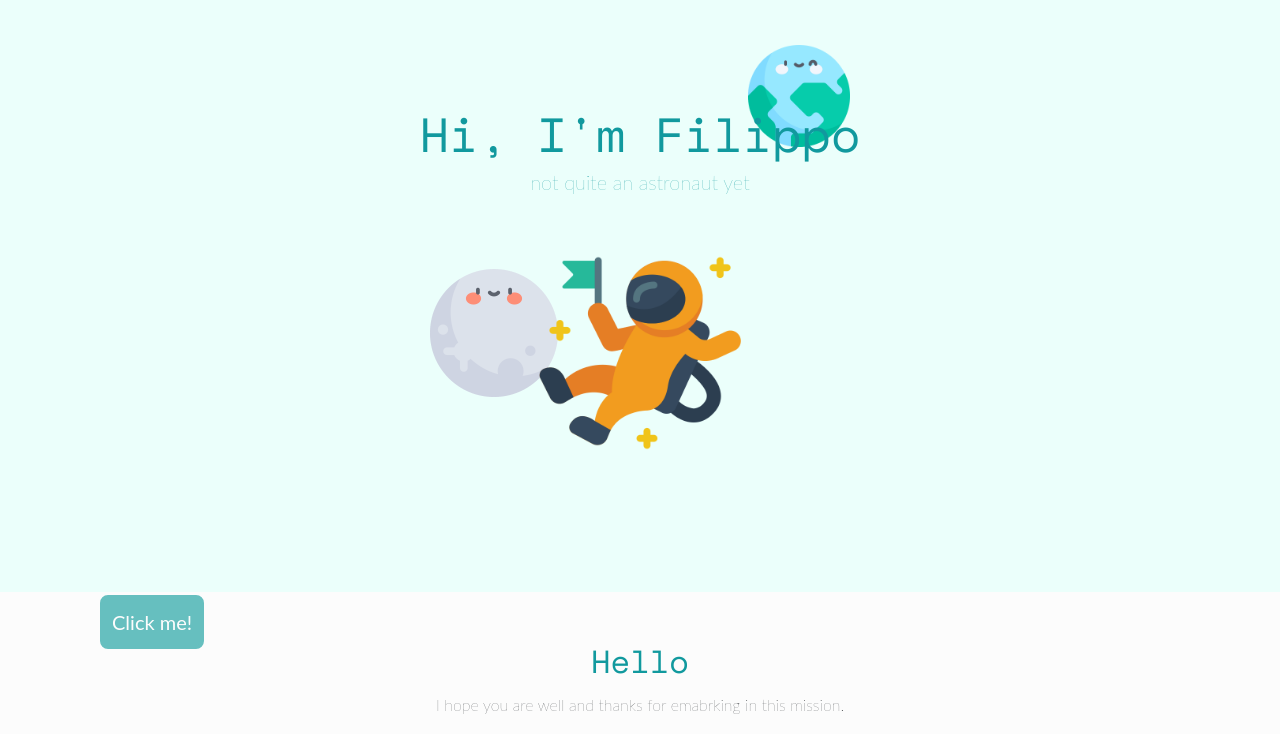
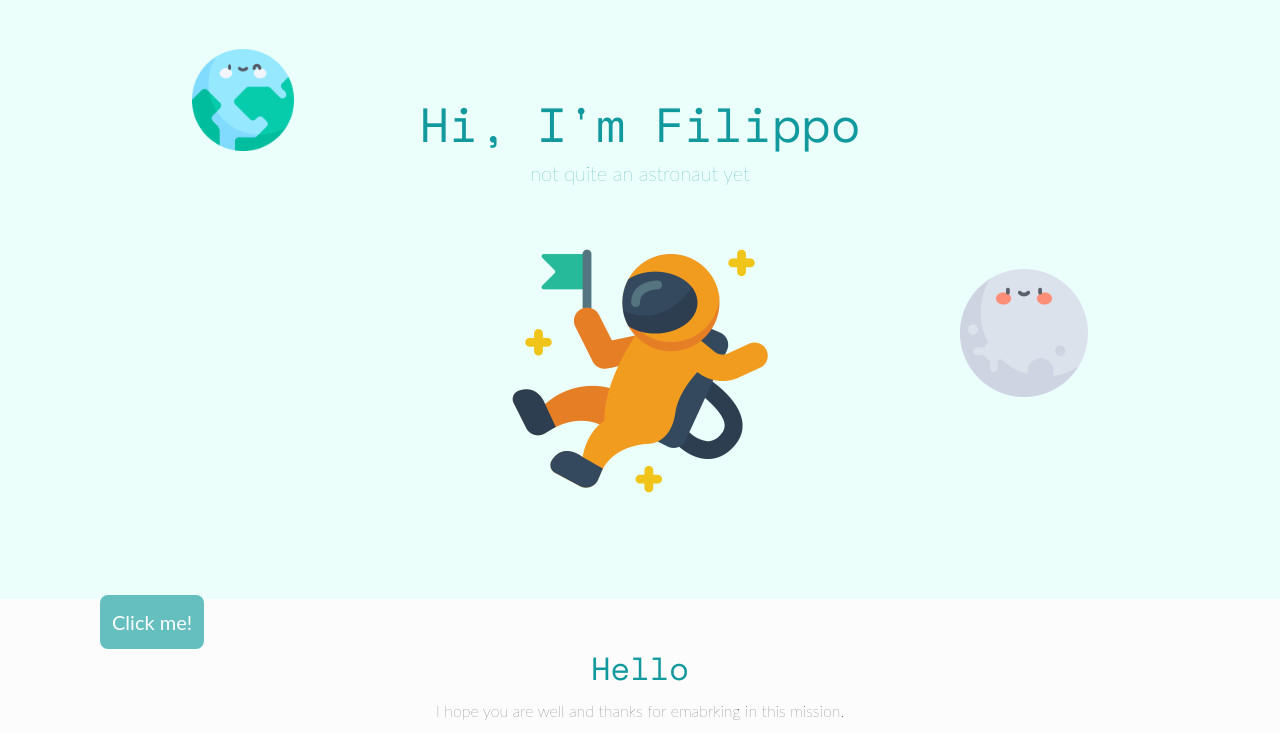
Before and after one commit to filippomassarelli/MySite, a website: page home-index.html in a window 1280 px wide. Shown: the part 51-785 px from the top of the page. Drawn offline with nearby package versions, Linux system fonts and the light colour scheme.

Commit message:
removing container fluid from homepage navbar and changing absolute positions of title images to display better on smaller viewports

```diff
--- a/home-index.html
+++ b/home-index.html
@@ -21,7 +21,7 @@
 
   <section id="title">
 
-    <div class="container-fluid">
+    <!-- <div class="container-fluid"> -->
 
       <!-- Navigation Bar -->
       <nav class="navbar fixed-top navbar-expand-lg navbar-light" style="background-color: transparent;">
@@ -70,7 +70,7 @@
         <img class="bottom-planet" src="images/moon-nb.png" alt="cloud-img">
       </div>
 
-    </div>
+    <!-- </div> -->
   </section>
 
 
--- a/public/CSS/styles.css
+++ b/public/CSS/styles.css
@@ -83,7 +83,7 @@ p {
 .main-image {
   position: relative;
   margin: 50px auto 50px auto;
-  width: 45%;
+  width: 40%;
   /* transform: rotate(45deg); */
 }
 .ahead {
@@ -93,15 +93,15 @@ p {
 
 .top-planet {
   position: absolute;
-  right: 430px;
-  top: 12%;
+  left: 15%;
+  top: 100px;
   width: 8%;
 }
 
 .bottom-planet {
   position: absolute;
   top: 40%;
-  left: 430px;
+  right: 15%;
   width: 10%;
   z-index: 0;
   opacity: 0.95;
```
